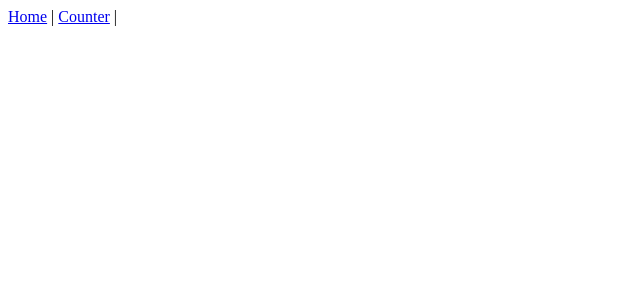
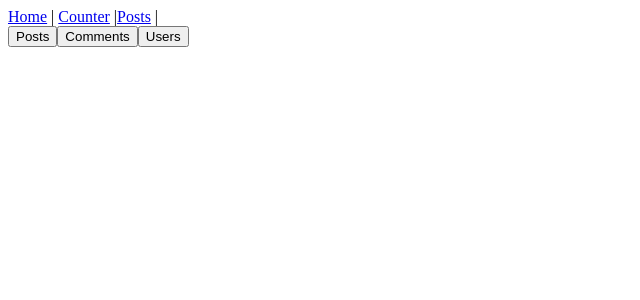
Before and after one commit to Info-Vigneshwaran/react-practise-new, a React (Create React App) app: page /posts in a window 1280 px wide. Before the commit this address had no page. Shown: the top 300 px of the page, without its empty margins (0-640 px from the left). Built offline with nearby package versions, Linux system fonts and the light colour scheme.

Commit message:
1 file modified, 1 added

```diff
--- a/src/App.js
+++ b/src/App.js
@@ -2,6 +2,7 @@ import React from 'react';
 import './style.css';
 import Home from './components/Home';
 import Counter from './components/Counter';
+import Posts from './components/Posts';
 import {
   BrowserRouter as Router,
   Switch,
@@ -16,10 +17,12 @@ export default function App() {
     <Router>
       <nav>
         <Link to="/">Home</Link> | <Link to="counter">Counter</Link> |
+        <Link to="posts">Posts</Link> |
       </nav>
       <Routes>
         <Route index element={<Home />} />
         <Route path="counter" element={<Counter />} />
+        <Route path="posts" element={<Posts />} />
       </Routes>
     </Router>
   );
--- /dev/null
+++ b/src/components/Posts.js
@@ -0,0 +1,11 @@
+import React, { useState, useEffect } from 'react';
+export default function Posts() {
+  const [type, setType] = useState('');
+  return (
+    <>
+      <button>Posts</button>
+      <button>Comments</button>
+      <button>Users</button>
+    </>
+  );
+}
```
